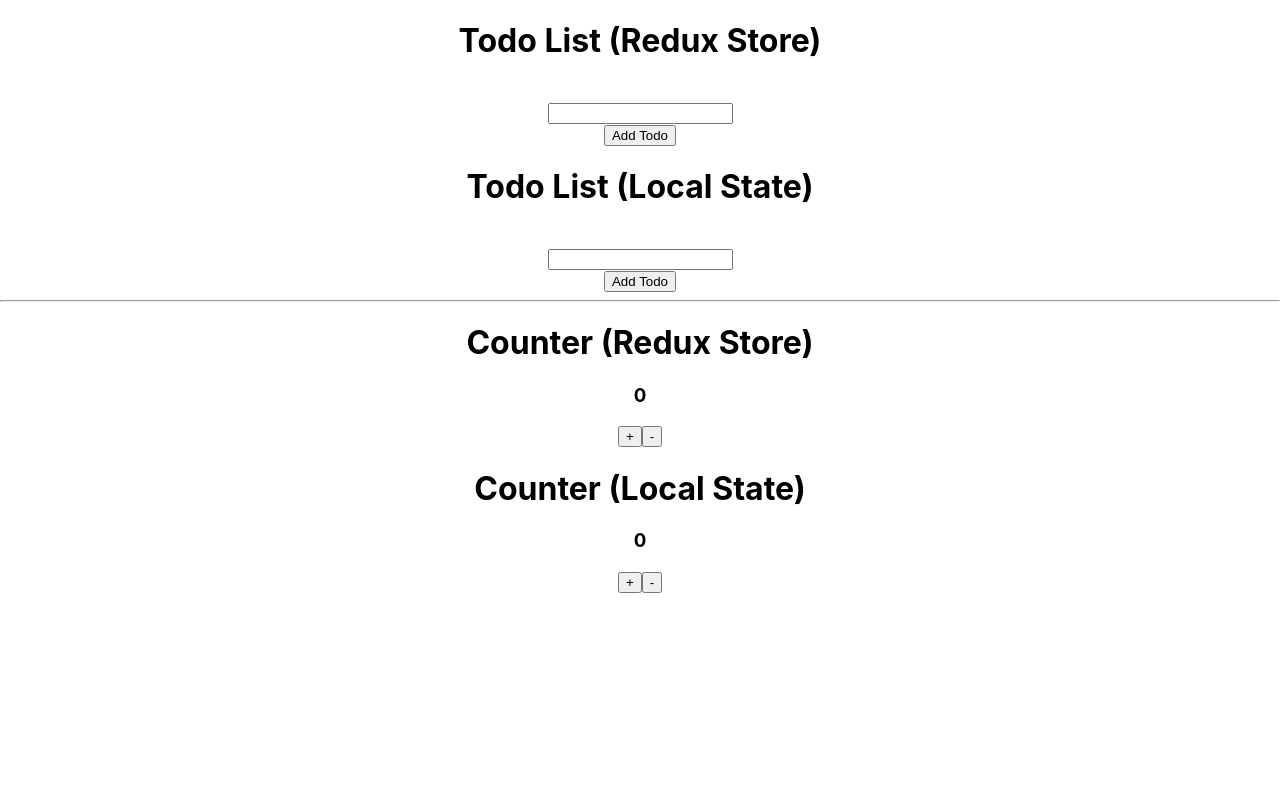
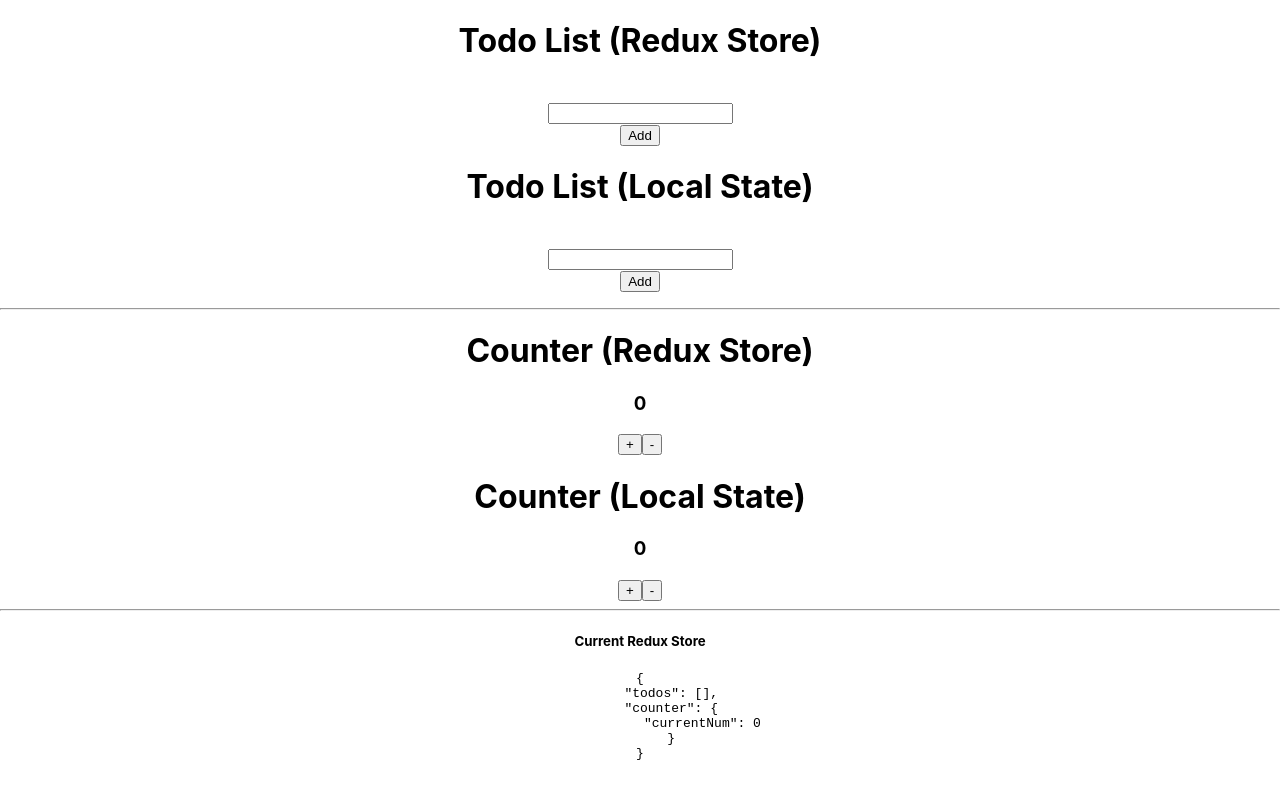
Before and after one commit to workofart/playground, a React (Create React App) app: page / in a window 1280 px wide. Built offline with nearby package versions, Linux system fonts and the light colour scheme.

Commit message:
add toggle todo to both state-based and redux store-based

```diff
--- a/src/App.js
+++ b/src/App.js
@@ -9,10 +9,21 @@
 
 import { todos, counter } from './actions';
 
+/**
+ * The keys used here will be the keys in the redux store
+ * E.g.
+ * {
+ *    "todos": []
+ *    "counter": {
+ *      "currentNum": 0
+ *    }
+ * }
+ */
 const app = combineReducers({
   todos,
   counter
 })
+
 const store = createStore(app);
 
 export { store };
@@ -31,6 +42,9 @@
         <hr />
         <Counter />
         <Counter_state />
+        <hr />
+        <h5>Current Redux Store</h5>
+        <pre>{JSON.stringify(store.getState(), null, '\t')}</pre>
       </div>
     );
   }
--- a/src/TodoList.js
+++ b/src/TodoList.js
@@ -1,17 +1,37 @@
 import React, { Component } from 'react';
 import {store} from './App';
 
+const TOGGLE_TODO = (id) => {
+    return {
+        type: 'TOGGLE_TODO',
+        id
+    }
+}
+
+const REMOVE_TODO = (id) => {
+    return {
+        type: 'REMOVE_TODO',
+        id
+    }
+}
+
+const ADD_TODO = (text, id) => {
+    return {
+        type: 'ADD_TODO',
+        text: text,
+        id
+    }
+}
+
 const TodoItem = (item) => {
     return (
-      <ul>
-      <li
-        id={item.id}
-        onClick={() => {store.dispatch({
-            type: 'REMOVE_TODO',
-            id: item.id
-        })}}
-        >{item.text}</li>
-      </ul>
+        <li key={item.id}>
+            <span
+                onClick={() => store.dispatch(TOGGLE_TODO(item.id))}
+                style={{textDecoration: item.completed ? 'line-through': 'none'}}
+            >{item.text}</span>
+            <button onClick={() => store.dispatch(REMOVE_TODO(item.id))}>x</button>
+        </li>
     )
   }
 
@@ -24,15 +44,11 @@
                 <br/>
                 <input ref={(node) => this.textInput = node} />
                 <br/>
-                <button onClick={() => {
-                store.dispatch({
-                    type: 'ADD_TODO',
-                    text: this.textInput.value,
-                    id: nextTodoId++
-                });
-                }}>Add Todo</button>
+                <button onClick={() => {store.dispatch(ADD_TODO(this.textInput.value, nextTodoId++))}}>Add</button>
                 <br />
-                {this.props.items.map(item => TodoItem(item))}
+                <ul>
+                    {this.props.items.map(item => TodoItem(item))}
+                </ul>
             </div>
         )
     }
--- a/src/TodoList_state.js
+++ b/src/TodoList_state.js
@@ -2,9 +2,13 @@
 
 const TodoItem = (item, context) => {
     return (
-      <ul>
-      <li id={item.id} onClick={() => context.removeTodo(item.id)}>{item.text}</li>
-      </ul>
+        <li key={item.id}>
+            <span
+                onClick={() => context.toggleTodo(item.id)}
+                style={{textDecoration: item.completed ? 'line-through' : 'none'}}
+            >{item.text}</span>
+            <button onClick={() => context.removeTodo(item.id)}>x</button>
+        </li>
     )
   }
 
@@ -19,7 +23,7 @@
         this.setState(
             (state) => {
                 return {
-                    items: state.items.concat([{id: nextTodoId++, text: this.textInput.value}])
+                    items: state.items.concat([{id: nextTodoId++, text: this.textInput.value, completed: false}])
                 }
             }
         )
@@ -35,6 +39,18 @@
         )
     }
 
+    toggleTodo(targetId) {
+        this.setState(
+            (state) => {
+                return state.items.map((item) => {
+                    if (item.id === targetId) {
+                        item.completed = !item.completed
+                    }
+                })
+            }
+        )
+    }
+
     render() {
         return (
             <div>
@@ -42,9 +58,11 @@
                 <br/>
                 <input ref={(node) => this.textInput = node} />
                 <br/>
-                <button onClick={this.addTodo.bind(this)}>Add Todo</button>
+                <button onClick={this.addTodo.bind(this)}>Add</button>
                 <br />
-                {this.state.items.map(item => TodoItem(item, this))}
+                <ul>
+                    {this.state.items.map(item => TodoItem(item, this))}
+                </ul>
             </div>
         )
     }
--- a/src/actions.js
+++ b/src/actions.js
@@ -6,8 +6,13 @@
                 text: action.text,
                 completed: false
             };
-        case 'REMOVE_TODO':
-            return state.filter(todo => todo.id !== action.id)
+        case 'TOGGLE_TODO':
+            if (state.id !== action.id)
+                return state
+            return {
+                ...state,
+                completed: !state.completed
+            }
         default:
             return state;
     }
@@ -21,7 +26,9 @@
                 todo(undefined, action)
             ];
         case 'REMOVE_TODO':
-            return todo(state, action);
+            return state.filter(todo => todo.id !== action.id)
+        case 'TOGGLE_TODO':
+            return state.map(item => todo(item, action));
         default:
             return state;
     }
@@ -30,13 +37,13 @@
 export function counter (state = { currentNum: 0 }, action) {
     switch (action.type) {
         case 'INCREMENT':
-            return Object.assign({}, state, {
+            return {...state,
                 currentNum: state.currentNum+1
-            })
+            }
         case 'DECREMENT':
-            return Object.assign({}, state, {
+            return {...state,
                 currentNum: state.currentNum-1
-            })
+            }
         default:
             return state;
     }
```
